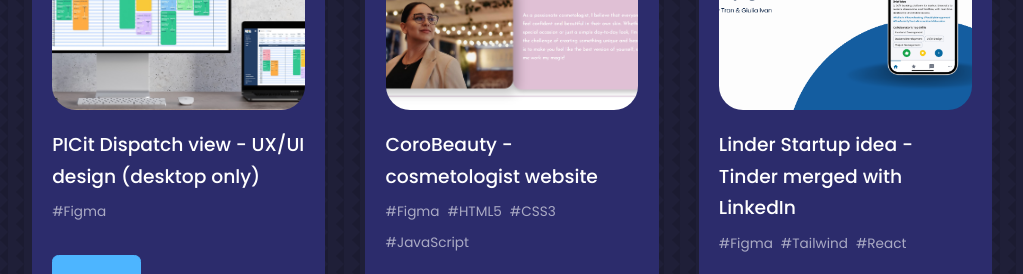
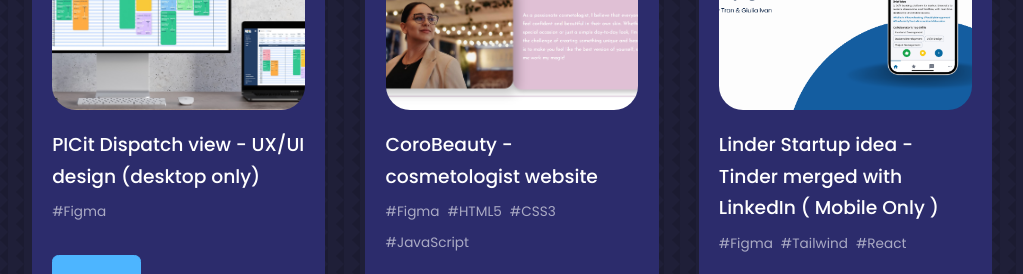
Before and after one commit to GiuliaIvan/portfolio-updatedVersion, a React (Create React App) app: page / in a window 1280 px wide. Shown: the part 4360-4634 px from the top of the page, without its empty margins (128-1151 px from the left). Built offline with nearby package versions, Linux system fonts and the light colour scheme.

Commit message:
added demo linder

```diff
--- a/src/components/portfolio/Portfolio.jsx
+++ b/src/components/portfolio/Portfolio.jsx
@@ -65,9 +65,9 @@ const data = [
     categories: "code",
     tags: ["Figma", "Tailwind", "React"],
     image: IMG12,
-    title: "Linder Startup idea - Tinder merged with LinkedIn",
+    title: "Linder Startup idea - Tinder merged with LinkedIn ( Mobile Only )",
     github: "https://github.com/tracytratran/linder",
-    demo: "https://github.com/tracytratran/linder",
+    demo: "https://linderwebapp.netlify.app/",
   },
   {
     key: 2,
```
